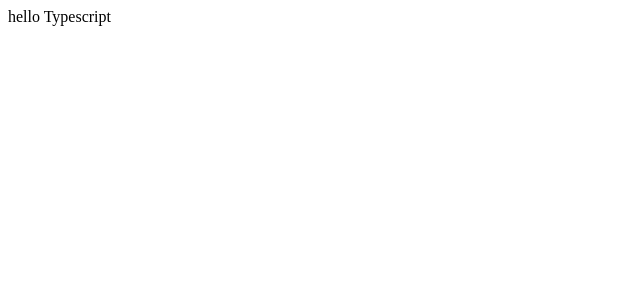
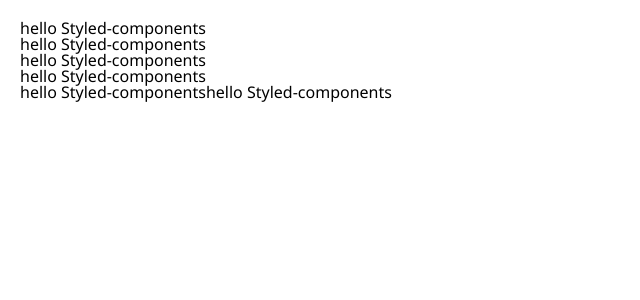
Before and after one commit to charole/next-todo, a Next.js app: page / in a window 1280 px wide. Shown: the top 300 px of the page, without its empty margins (0-640 px from the left). Built offline with nearby package versions, Linux system fonts and the light colour scheme.

Commit message:
babel 설정, globalStyle 적용.
next 에서 styled-components 사용 시 에러가 발생하지 않도록 하기 위해 babel 설정이 필요함.

```diff
--- a/package.json
+++ b/package.json
@@ -12,7 +12,8 @@
     "next": "^12.0.4",
     "react": "^17.0.2",
     "react-dom": "^17.0.2",
-    "styled-components": "^5.3.3"
+    "styled-components": "^5.3.3",
+    "styled-reset": "^4.3.4"
   },
   "devDependencies": {
     "@types/node": "^16.11.10",
--- /dev/null
+++ b/pages/_app.tsx
@@ -0,0 +1,13 @@
+import App, { AppContext, AppProps, AppInitialProps } from 'next/app';
+import GlobalStyle from '../styles/GlobalStyle';
+
+const app = ({ Component, pageProps }: AppProps) => {
+  return (
+    <>
+      <GlobalStyle />
+      <Component {...pageProps} />
+    </>
+  );
+};
+
+export default app;
--- /dev/null
+++ b/pages/_document.tsx
@@ -0,0 +1,57 @@
+import Document, {
+  Html,
+  Head,
+  Main,
+  NextScript,
+  DocumentContext,
+} from 'next/document';
+import { ServerStyleSheet } from 'styled-components';
+
+export default class MyDocument extends Document {
+  static async getInitialProps(ctx: DocumentContext) {
+    const sheet = new ServerStyleSheet();
+    const originalRenderPage = ctx.renderPage;
+
+    try {
+      ctx.renderPage = () =>
+        originalRenderPage({
+          enhanceApp: (App) => (props) =>
+            sheet.collectStyles(<App {...props} />),
+        });
+
+      const initialProps = await Document.getInitialProps(ctx);
+      return {
+        ...initialProps,
+        styles: (
+          <>
+            {initialProps.styles}
+            {sheet.getStyleElement()}
+          </>
+        ),
+      };
+    } finally {
+      sheet.seal();
+    }
+  }
+
+  render() {
+    return (
+      <Html>
+        <Head>
+          <link
+            rel="stylesheet"
+            href="https://fonts.googleapis.com/css?family=Noto+Sans:400,700&display=swap&subset=korean"
+          />
+          <link
+            rel="stylesheet"
+            href="https://fonts.googleapis.com/css?family=Noto+Sans+KR:400,700&display=swap&subset=korean"
+          />
+        </Head>
+        <body>
+          <Main />
+          <NextScript />
+        </body>
+      </Html>
+    );
+  }
+}
--- a/pages/index.tsx
+++ b/pages/index.tsx
@@ -1,7 +1,23 @@
 import { NextPage } from 'next';
+import styled from 'styled-components';
+
+const Container = styled.div`
+  padding: 20px;
+`;
 
 const index: NextPage = () => {
-  return <div>hello Typescript</div>;
+  return (
+    <Container>
+      <h1>hello Styled-components</h1>
+      <h2>hello Styled-components</h2>
+      <p>hello Styled-components</p>
+      <ul>
+        <li>hello Styled-components</li>
+      </ul>
+      <a>hello Styled-components</a>
+      <span>hello Styled-components</span>
+    </Container>
+  );
 };
 
 export default index;
--- /dev/null
+++ b/styles/GlobalStyle.ts
@@ -0,0 +1,18 @@
+import { createGlobalStyle, css } from 'styled-components';
+import reset from 'styled-reset';
+
+const globalStyle = css`
+  ${reset}
+  * {
+    box-sizing: border-box;
+  }
+  body {
+    font-family: Noto Sans, Noto Sans KR;
+  }
+`;
+
+const GlobalStyle = createGlobalStyle`
+  ${globalStyle}
+`;
+
+export default GlobalStyle;
```
Also changed, not shown: .babelrc (added), 1 other file (tests, documents, lock files or other folders).
